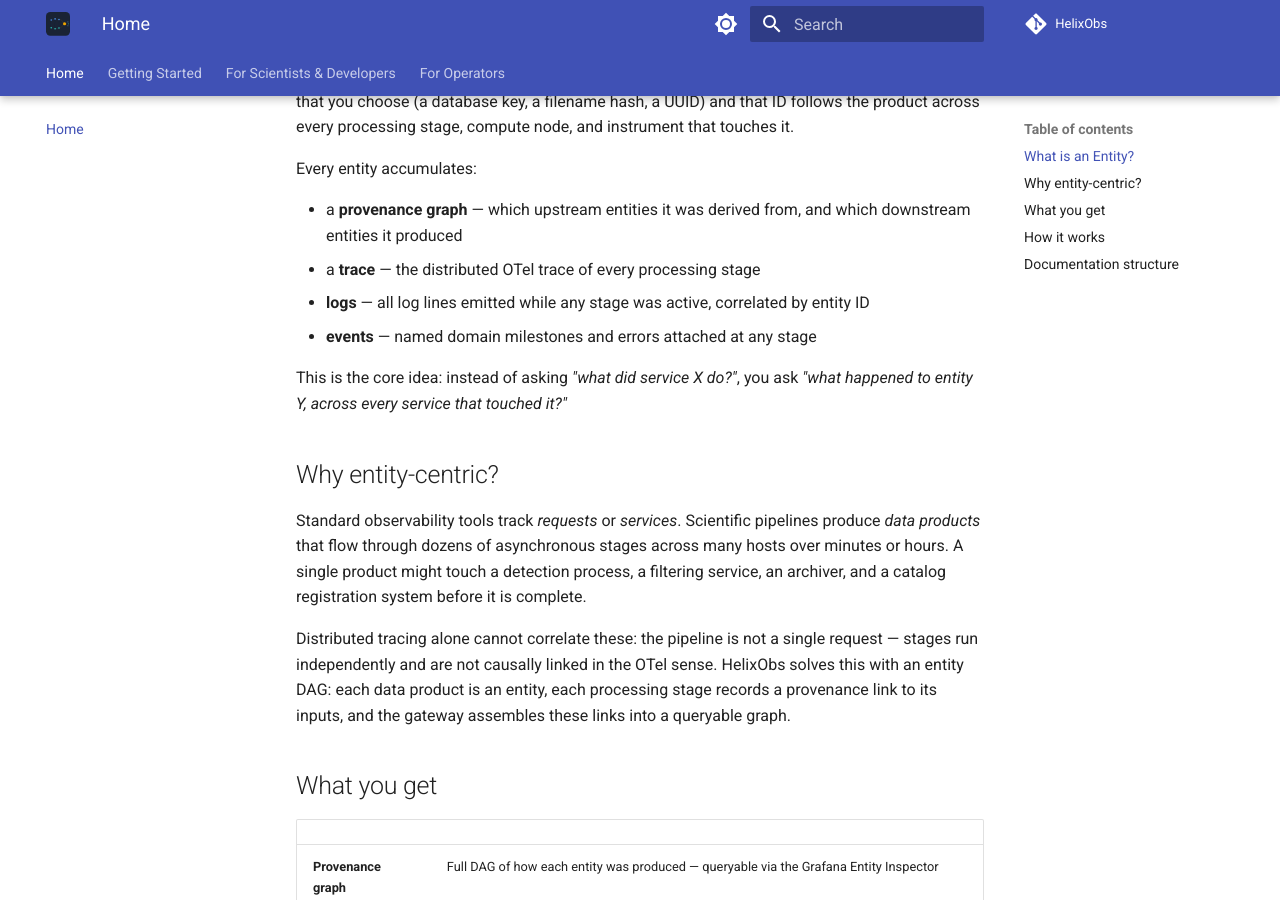
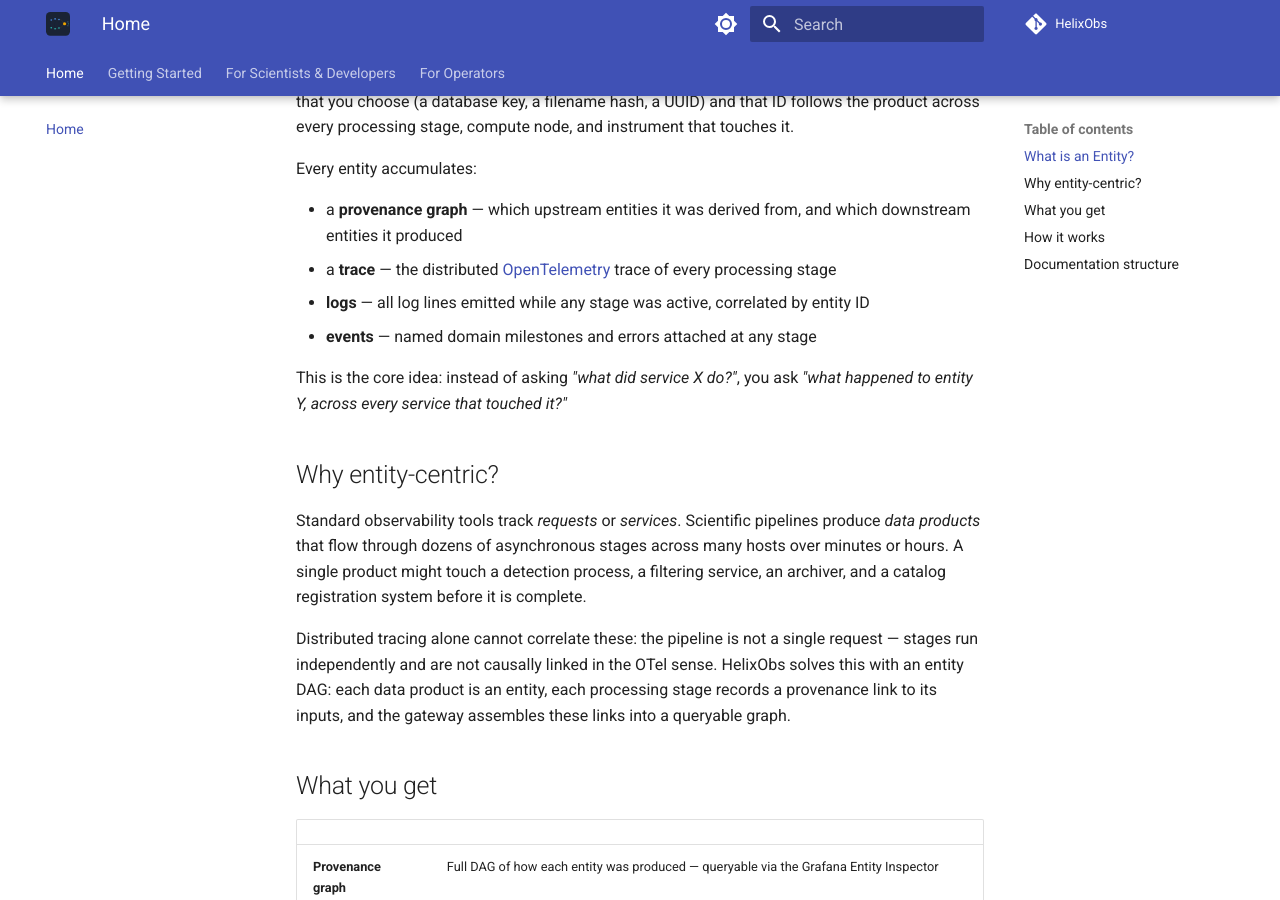
Before and after one commit to HelixObs/helixobs.github.io, an MkDocs documentation site: the page built from docs/index.md, in a window 1280 px wide and 900 px high, scrolled down 535 px. Built offline with MkDocs 1.6.1 and Material for MkDocs 9.7.7, drawn with Linux system fonts in a browser that asks for light colours.

Commit message:
docs: link OpenTelemetry on first mention
Co-Authored-By: Claude Sonnet 4.6 <noreply@anthropic.com>

```diff
--- a/docs/index.md
+++ b/docs/index.md
@@ -11,7 +11,7 @@ An **entity** is any data product your pipeline creates, transforms, or consumes
 Every entity accumulates:
 
 - a **provenance graph** — which upstream entities it was derived from, and which downstream entities it produced
-- a **trace** — the distributed OTel trace of every processing stage
+- a **trace** — the distributed [OpenTelemetry](https://opentelemetry.io/) trace of every processing stage
 - **logs** — all log lines emitted while any stage was active, correlated by entity ID
 - **events** — named domain milestones and errors attached at any stage
 
```
Also changed, not shown: docs/client/concepts.md (+1 -1 lines).
